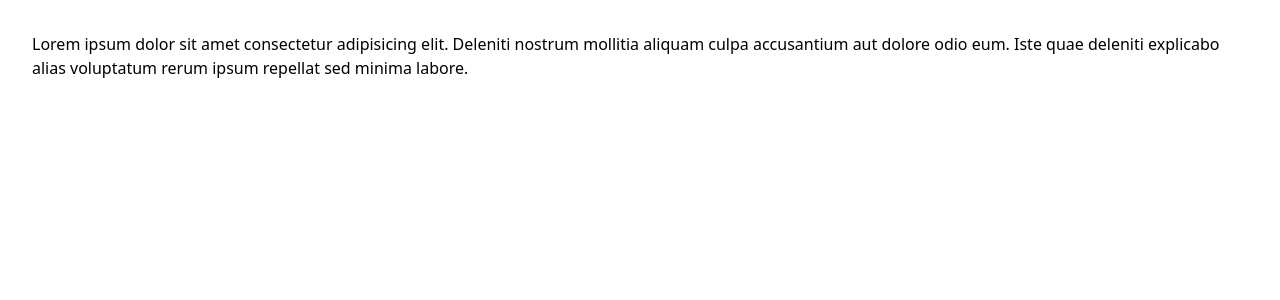
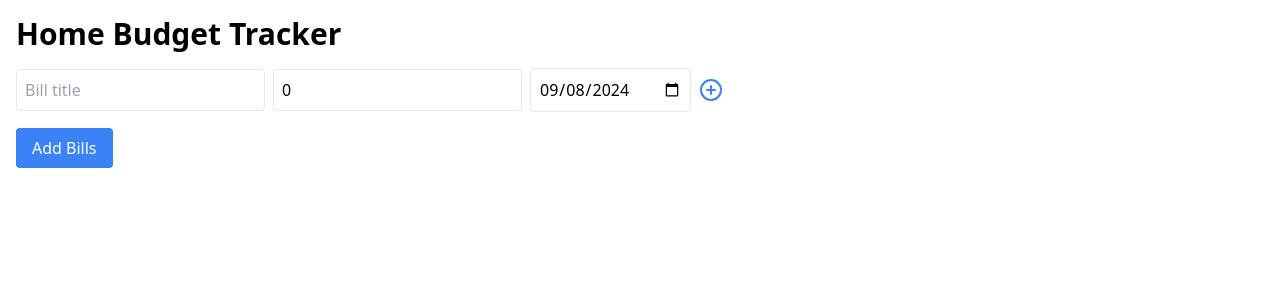
Before and after one commit to eStasicki/svelte-bill-tracker-app, a SvelteKit app: page / in a window 1280 px wide. Shown: the top 300 px of the page. Built offline with nearby package versions, Linux system fonts and the light colour scheme.

Commit message:
add basic component & add basic configuration for project

```diff
--- /dev/null
+++ b/src/components/BillForm.svelte
@@ -0,0 +1,55 @@
+<script lang="ts">
+	import { createEventDispatcher } from 'svelte';
+	import { PlusCircle } from 'lucide-svelte';
+	import type { Bill } from '$lib/types';
+
+	const dispatch = createEventDispatcher<{ addBill: Omit<Bill, 'id'> }>();
+
+	let bills: Omit<Bill, 'id'>[] = [
+		{ title: '', amount: 0, paymentDate: new Date().toISOString().split('T')[0] }
+	];
+
+	function addBillField() {
+		bills = [
+			...bills,
+			{ title: '', amount: 0, paymentDate: new Date().toISOString().split('T')[0] }
+		];
+	}
+
+	function submitForm() {
+		bills.forEach((bill) => {
+			if (bill.title && bill.amount > 0 && bill.paymentDate) {
+				dispatch('addBill', bill);
+			}
+		});
+		bills = [{ title: '', amount: 0, paymentDate: new Date().toISOString().split('T')[0] }];
+	}
+</script>
+
+<form on:submit|preventDefault={submitForm} class="mb-8">
+	{#each bills as bill, index}
+		<div class="flex items-center mb-4">
+			<input
+				type="text"
+				bind:value={bill.title}
+				placeholder="Bill title"
+				class="p-2 mr-2 border rounded"
+				required
+			/>
+			<input
+				type="number"
+				bind:value={bill.amount}
+				placeholder="Amount"
+				class="p-2 mr-2 border rounded"
+				min="0"
+				step="0.01"
+				required
+			/>
+			<input type="date" bind:value={bill.paymentDate} class="p-2 mr-2 border rounded" required />
+			<button type="button" on:click={addBillField} class="text-blue-500">
+				<PlusCircle size={24} />
+			</button>
+		</div>
+	{/each}
+	<button type="submit" class="px-4 py-2 text-white bg-blue-500 rounded">Add Bills</button>
+</form>
--- /dev/null
+++ b/src/lib/types.ts
@@ -0,0 +1,14 @@
+export interface Bill {
+	id: number;
+	title: string;
+	amount: number;
+	paymentDate: string;
+	bankTransactionId?: string;
+}
+
+export interface BankTransaction {
+	id: string;
+	date: string;
+	amount: number;
+	description: string;
+}
--- /dev/null
+++ b/src/mockData.ts
@@ -0,0 +1,13 @@
+import type { Bill, BankTransaction } from './lib/types';
+
+export const mockBills: Bill[] = [
+	{ id: 1, title: 'Rent', amount: 1500, paymentDate: '2023-05-01' },
+	{ id: 2, title: 'Electricity', amount: 250, paymentDate: '2023-05-15' },
+	{ id: 3, title: 'Internet', amount: 80, paymentDate: '2023-05-20' }
+];
+
+export const mockBankTransactions: BankTransaction[] = [
+	{ id: 't1', date: '2023-05-01', amount: 1500, description: 'Rent payment' },
+	{ id: 't2', date: '2023-05-15', amount: 250, description: 'Electricity bill' },
+	{ id: 't3', date: '2023-05-20', amount: 80, description: 'Internet subscription' }
+];
--- a/src/routes/+page.svelte
+++ b/src/routes/+page.svelte
@@ -1,15 +1,30 @@
-<script>
+<script lang="ts">
+	import BillForm from '$components/BillForm.svelte';
+	import type { Bill } from '$lib/types';
+
+	let bills: Bill[] = [];
+	let nextId = 1;
+
+	function handleAddBill(event: CustomEvent<Omit<Bill, 'id'>>) {
+		const newBill: Bill = { ...event.detail, id: nextId++ };
+		bills = [...bills, newBill];
+		console.log('New bill added:', newBill);
+		console.log('Current bills:', bills);
+	}
 </script>
 
-<svelte:head>
-	<title>Home</title>
-	<meta name="description" content="Svelte demo app" />
-</svelte:head>
+<main class="container p-4 mx-auto">
+	<h1 class="mb-4 text-3xl font-bold">Home Budget Tracker</h1>
+	<BillForm on:addBill={handleAddBill} />
 
-<section>
-	<p class="p-8">
-		Lorem ipsum dolor sit amet consectetur adipisicing elit. Deleniti nostrum mollitia aliquam culpa
-		accusantium aut dolore odio eum. Iste quae deleniti explicabo alias voluptatum rerum ipsum
-		repellat sed minima labore.
-	</p>
-</section>
+	{#if bills.length > 0}
+		<h2 class="mt-8 mb-4 text-2xl font-bold">Added Bills:</h2>
+		<ul>
+			{#each bills as bill}
+				<li class="mb-2">
+					{bill.title}: ${bill.amount} (Due: {new Date(bill.paymentDate).toLocaleDateString()})
+				</li>
+			{/each}
+		</ul>
+	{/if}
+</main>
--- a/svelte.config.js
+++ b/svelte.config.js
@@ -1,5 +1,6 @@
 import adapter from '@sveltejs/adapter-auto';
 import { vitePreprocess } from '@sveltejs/vite-plugin-svelte';
+import path from 'path';
 
 /** @type {import('@sveltejs/kit').Config} */
 const config = {
@@ -9,9 +10,12 @@ const config = {
 
 	kit: {
 		// adapter-auto only supports some environments, see https://kit.svelte.dev/docs/adapter-auto for a list.
-		// If your environment is not supported, or you settled on a specific environment, switch out the adapter.
+		// If your environment is not supported or you settled on a specific environment, switch out the adapter.
 		// See https://kit.svelte.dev/docs/adapters for more information about adapters.
-		adapter: adapter()
+		adapter: adapter(),
+		alias: {
+			$components: path.resolve('./src/components')
+		}
 	}
 };
 
```
Also changed, not shown: tsconfig.json (+7 -3 lines).
